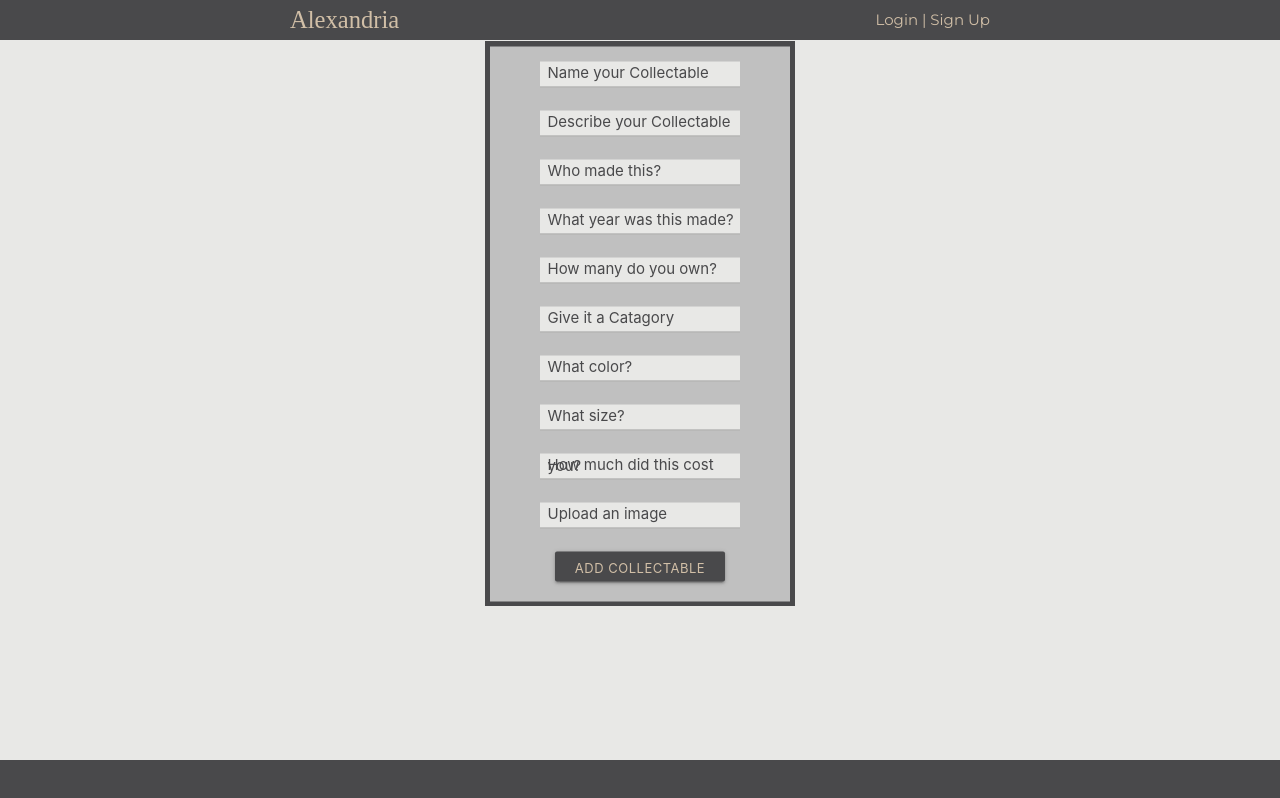
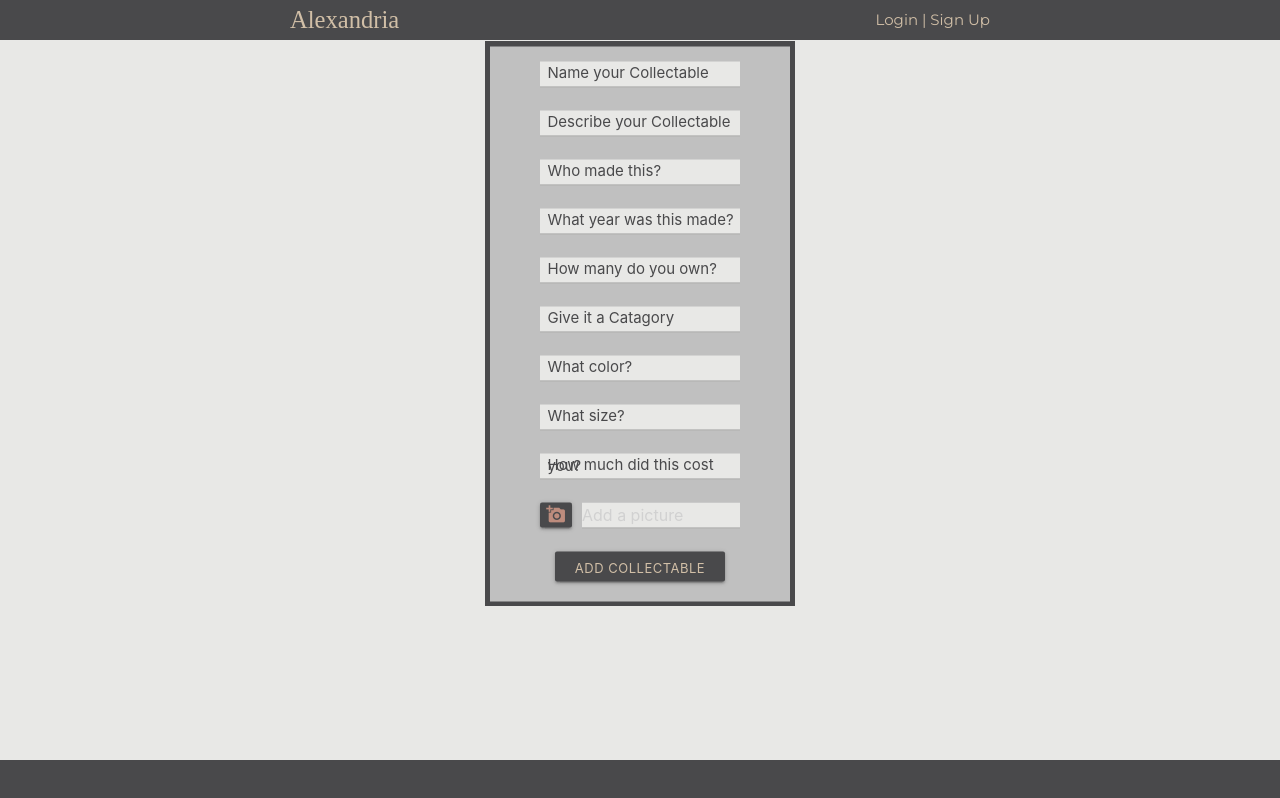
Before and after one commit to SheriffHobo/alex, a React (Create React App) app: page /newitem/1 in a window 1280 px wide. Built offline with nearby package versions, Linux system fonts and the light colour scheme; a web font is replaced by a local one.

Commit message:
added icon to upload pictures

```diff
--- a/src/Components/NewItem/NewItem.js
+++ b/src/Components/NewItem/NewItem.js
@@ -170,18 +170,14 @@ const NewItem = React.memo(props => {
           </div>
 
           {/* IMAGE */}
-          <div className='input-field'>
-            <input
-              type='text'
-              name='itemimage'
-              id='itemimage'
-              className='shelfinput'
-              value={image}
-              onChange={e => setImage(e.target.value)}
-            />
-            <label htmlFor='itemcatname' className="noselect">
-              Upload an image
-            </label>
+          <div class="file-field input-field">
+            <div class="waves-effect waves-light btn addpicbtn">
+              <span><i class="material-icons addpicicon">add_a_photo</i></span>
+              <input type="file" />
+            </div>
+            <div class="file-path-wrapper">
+                <input class="file-path validate" placeholder="Add a picture" type="text" />
+            </div>
           </div>
 
           {/* ADD BUTTON */}
--- a/src/Components/NewShelf/NewShelfStyle.css
+++ b/src/Components/NewShelf/NewShelfStyle.css
@@ -81,3 +81,16 @@ main.valign-wrapper.addnewitem {
   a {
     color: #d1bfa7!important;
   }
+
+  .addpicbtn {
+    background-color: #49494b!important;
+    max-height: 25px;
+    max-width: 25px;
+  }
+
+  .addpicicon {
+    position: absolute;
+    left: 50%;
+    top: 50%;
+    transform: translate(-50%, -50%);
+  }
```
